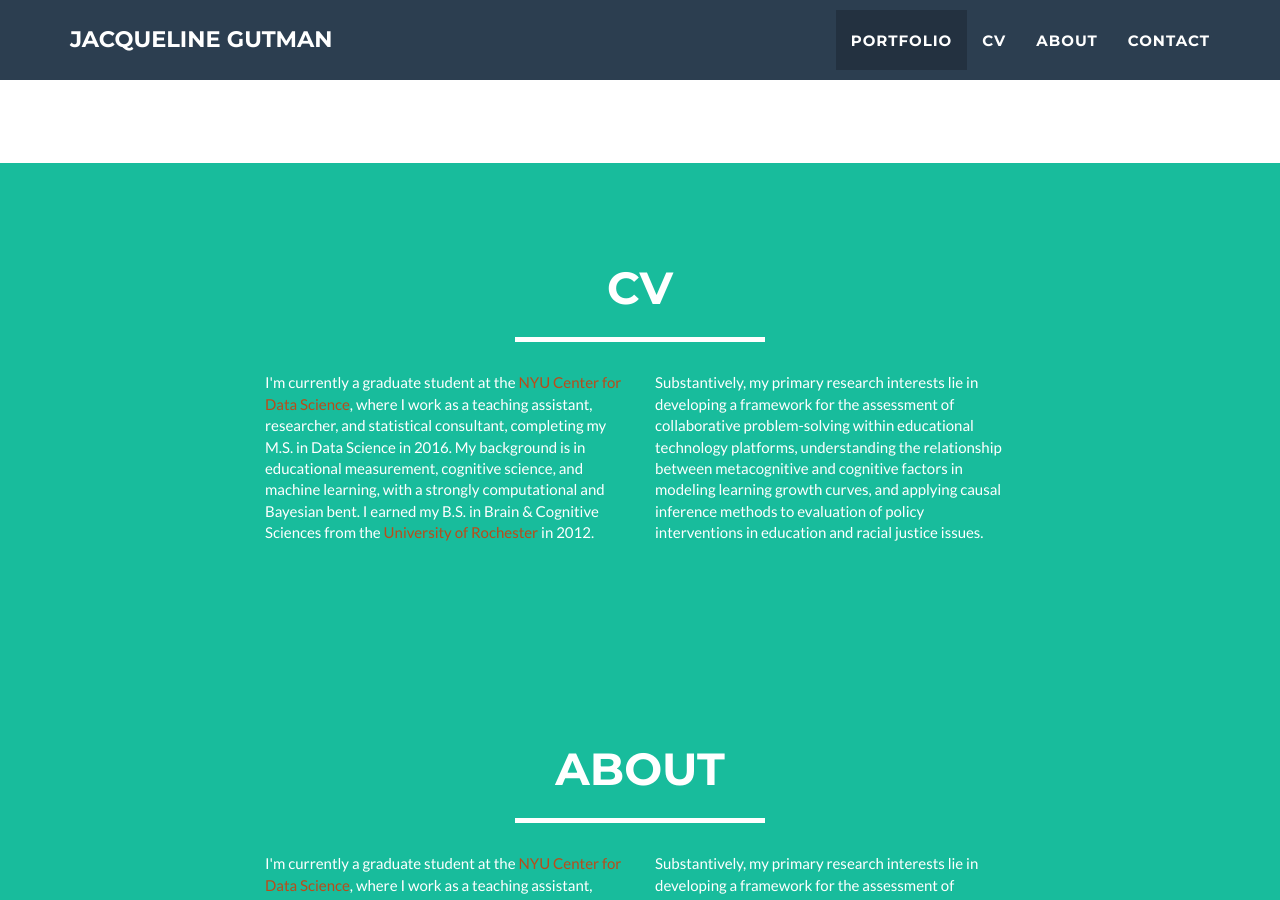
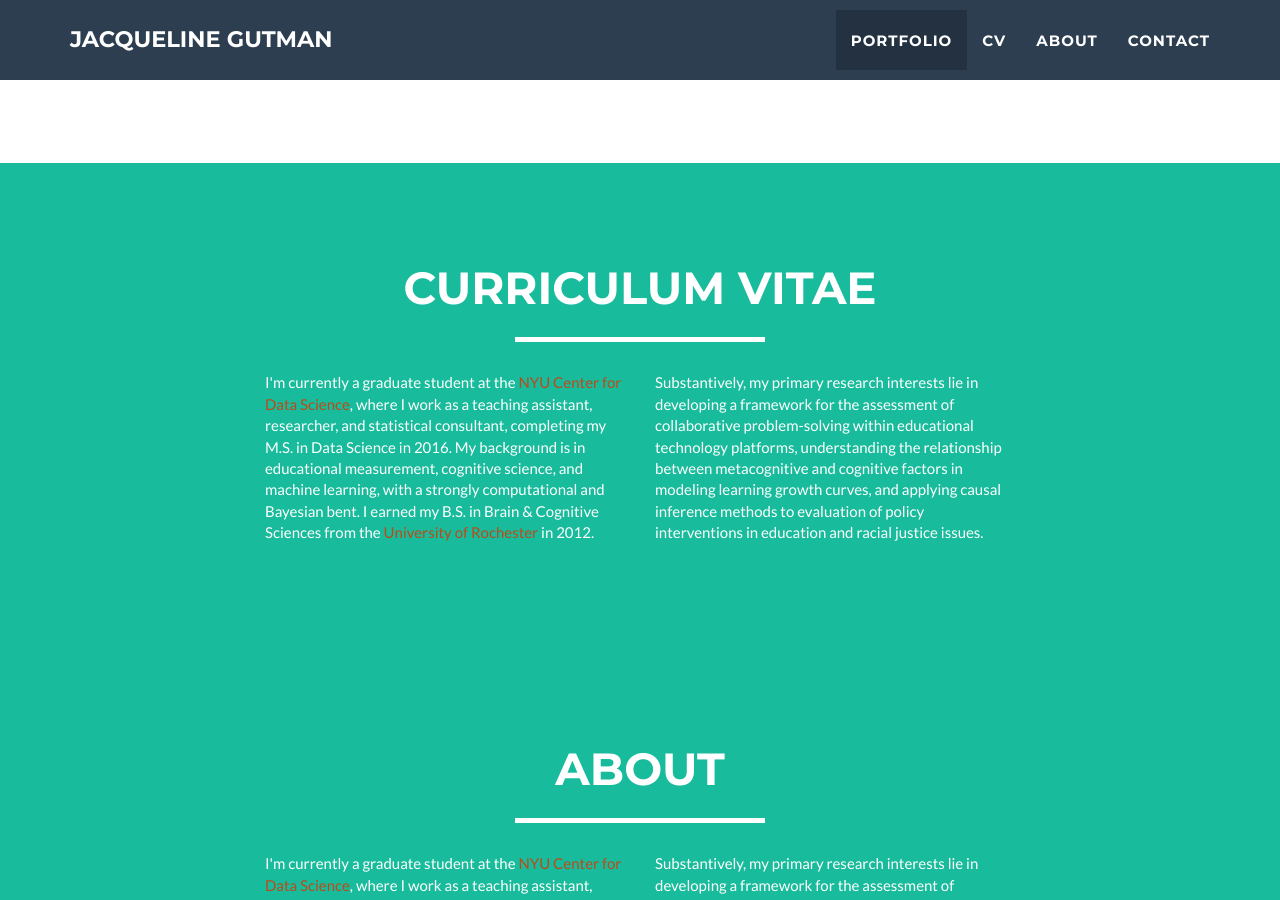
Before and after one commit to jgutman/jgutman.github.io, a Jekyll site: the page built from index.html, in a window 1280 px wide and 900 px high, scrolled down 1493 px. Built offline with Jekyll 4.4.1, drawn with Linux system fonts in a browser that asks for light colours.

Commit message:
not sure what I just changed

```diff
--- a/_includes/contact.html
+++ b/_includes/contact.html
@@ -4,7 +4,7 @@
             <div class="row">
                 <div class="col-lg-8 text-center">
                     <h2>Contact Me</h2>
-                    <hr class="star-primary">
+                    <hr class="star-light">
                 </div>
             </div>
             <div class="row">
--- a/_includes/cv.html
+++ b/_includes/cv.html
@@ -3,7 +3,7 @@
        <div class="container">
            <div class="row">
                <div class="col-lg-12 text-center">
-                   <h2>CV</h2>
+                   <h2>Curriculum Vitae</h2>
                    <hr class="star-light">
                </div>
            </div>
```
Also changed, not shown: 8 other files.
